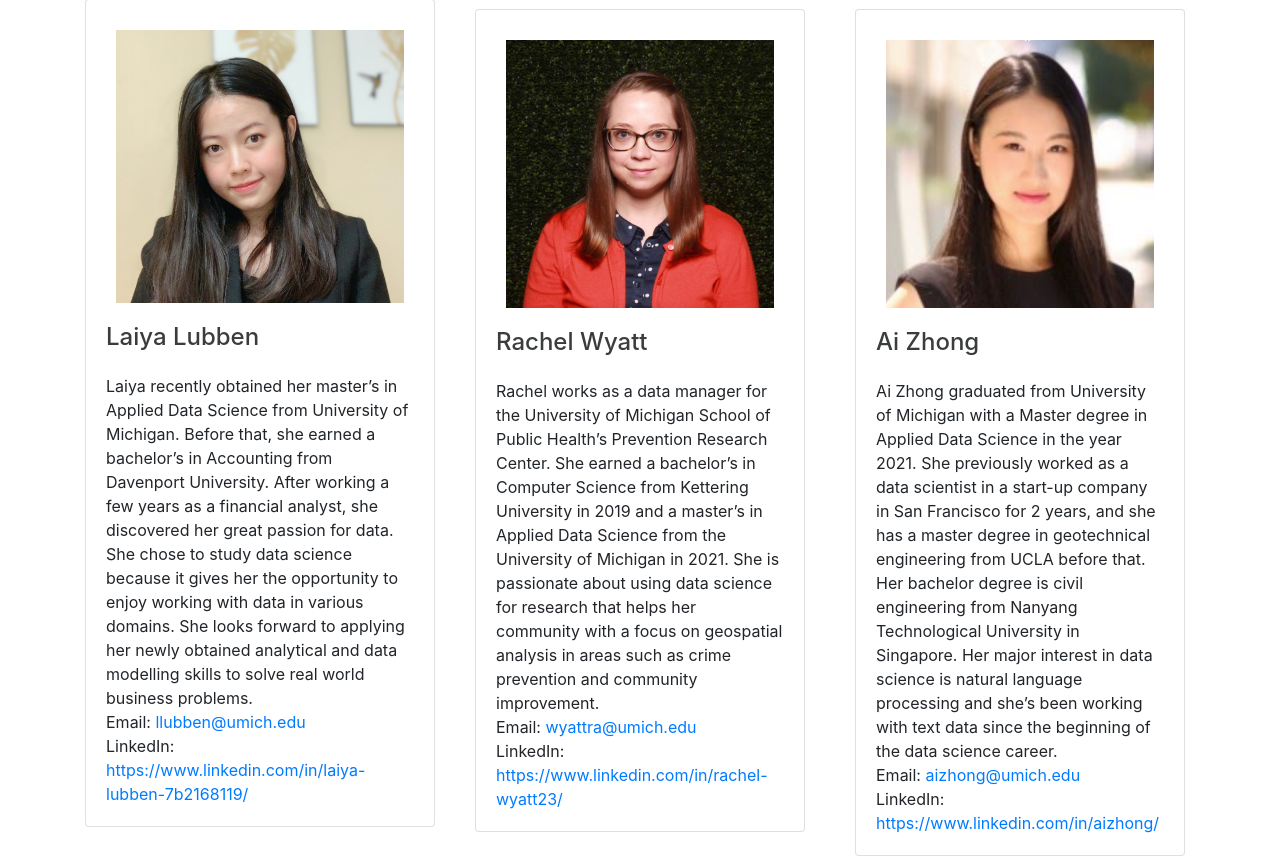
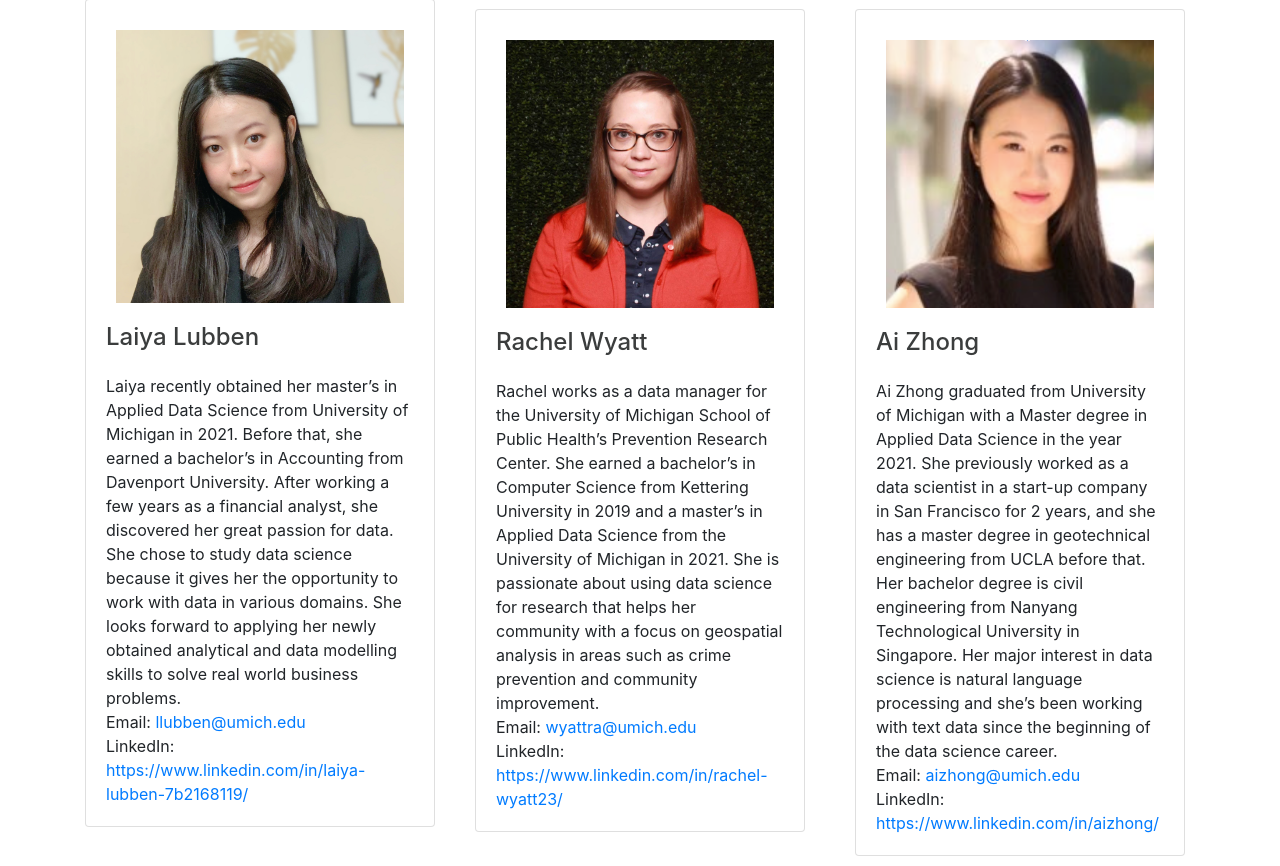
Before and after one commit to rachwyatt/capstone-project, a Django app: page /team in a window 1280 px wide. Shown: the part 250-1116 px from the top of the page. Run offline with Django 3.2, Linux system fonts and the light colour scheme; some libraries are stand-ins or nearby versions.

Commit message:
update bios

```diff
--- a/website/templates/website/team.html
+++ b/website/templates/website/team.html
@@ -8,11 +8,12 @@
                     <img src="static/img/team-photos/laiya.jpeg" class="card-img-top">
                     <div class="card-body">
                         <h4 class="card-title">Laiya Lubben</h4>
-                        Laiya recently obtained her master’s in Applied Data Science from University of Michigan. Before that,
-                        she earned a bachelor’s in Accounting from Davenport University. After working a few years as a
-                        financial analyst, she discovered her great passion for data. She chose to study data science because
-                        it gives her the opportunity to enjoy working with data in various domains. She looks forward to
-                        applying her newly obtained analytical and data modelling skills to solve real world business problems.
+                        Laiya recently obtained her master’s in Applied Data Science from University of Michigan in
+                        2021. Before that, she earned a bachelor’s in Accounting from Davenport University. After
+                        working a few years as a financial analyst, she discovered her great passion for data. She
+                        chose to study data science because it gives her the opportunity to work with data in various
+                        domains. She looks forward to applying her newly obtained analytical and data modelling skills
+                        to solve real world business problems.
                         <br>
                         Email: <a href="mailto:llubben@umich.edu">llubben@umich.edu</a>
                         <br>
```
